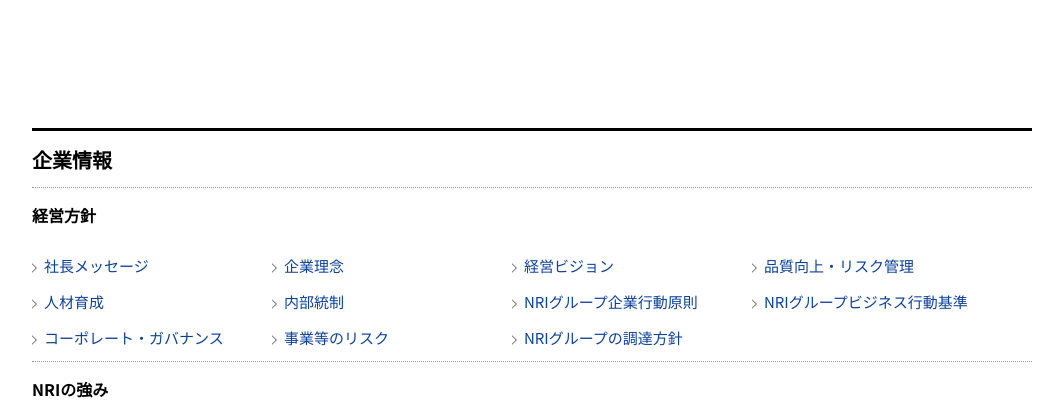
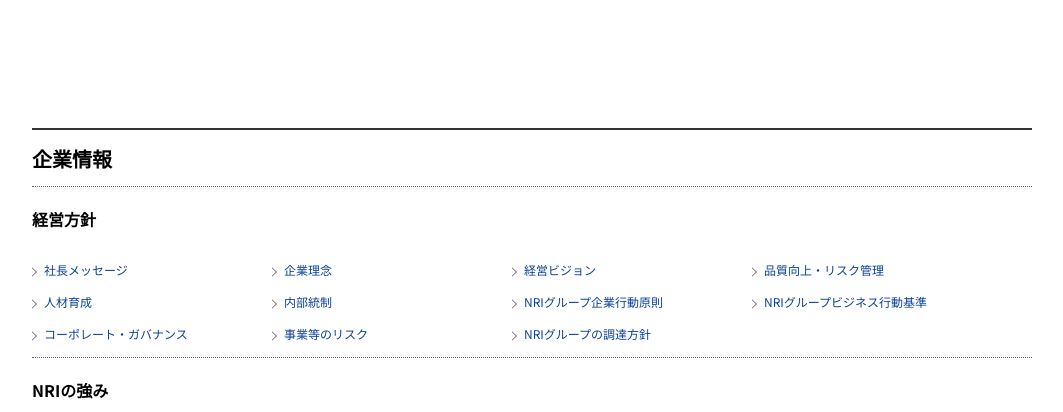
Before and after one commit to reYahman/lesson-02-nri, a plain HTML site: page index.html in a window 1280 px wide. Shown: the part 2325-2737 px from the top of the page, without its empty margins (108-1171 px from the left). Drawn offline with Linux system fonts and the light colour scheme.

Commit message:
resize space.

```diff
--- a/css/style.css
+++ b/css/style.css
@@ -70,7 +70,7 @@
     margin:120px auto 15px;
     font-size: 12px;
     max-width: var(--max-width1);
-    color:#666;
+    color:#333;
 }
 
 .topicPath span:nth-child(n+2)::before{
@@ -79,7 +79,7 @@
     width: 12px;
     height:12px;
     vertical-align: middle;
-    background-color: #666;
+    background-color: #333;
     -webkit-mask-image: url("../images/icon-chevronRight.svg");
     mask-image: url("../images/icon-chevronRight.svg");
     mask-repeat: no-repeat;
@@ -273,7 +273,7 @@
 .campanyInformation {
     max-width: var(--max-width1);
     margin:150px auto 0;
-    border-top: 3px solid #000;
+    border-top: 2px solid #333;
 }
 
 .campanyInformation h1 {
@@ -282,10 +282,11 @@
 }
 
 .campanyInformation h2 {
-    border-top: 1px dotted #999999;
-    padding-top: 15px;
+    border-top: 1px dotted #666;
+    padding-top: 20px;
     font-size: 16px;
     font-weight: 700;
+    margin: 0 0;
 }
 
 .campanyInformation ul {
@@ -293,8 +294,11 @@
     flex-wrap: wrap;
     padding-left:0;
     margin-top: 0;
-    font-size: 10px;
+    margin-bottom: 0;
+    font-size: 12px;
     font-weight: 400;
+    padding-bottom: 15px;
+    padding-top: 15px;
 }
 
 .campanyInformation ul li {
@@ -302,7 +306,6 @@
     box-sizing: border-box;
     width:240px;
     margin-top: 15px;
-    font-size: 15px;
 }
 
 .campanyInformation ul li:before {
@@ -331,7 +334,7 @@
     padding-top: 40px;
     padding-bottom:50px;
     color: var(--main-color2);
-    font-size: 10px;
+    font-size: 12px;
     font-weight: 400;
 }
 .campanyInformation .movePage:before{
```
